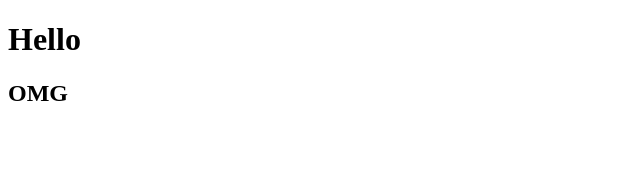
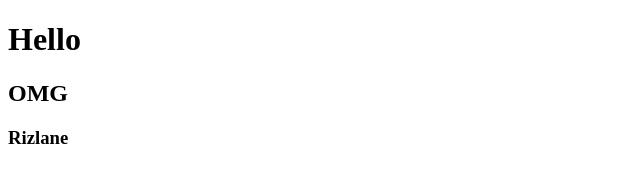
Before and after one commit to RizlaneDC/dcpro12git, a plain HTML site: page index.html in a window 1280 px wide. Shown: the full height of the page, 0-640 px from the left. Drawn offline with Linux system fonts and the light colour scheme.

Commit message:
Ajout h 3

```diff
--- a/index.html
+++ b/index.html
@@ -10,6 +10,7 @@
 
   <h1>Hello</h1>
   <h2>OMG</h2>
+  <h3>Rizlane</h3>
 
 </body>
 </html>
```
